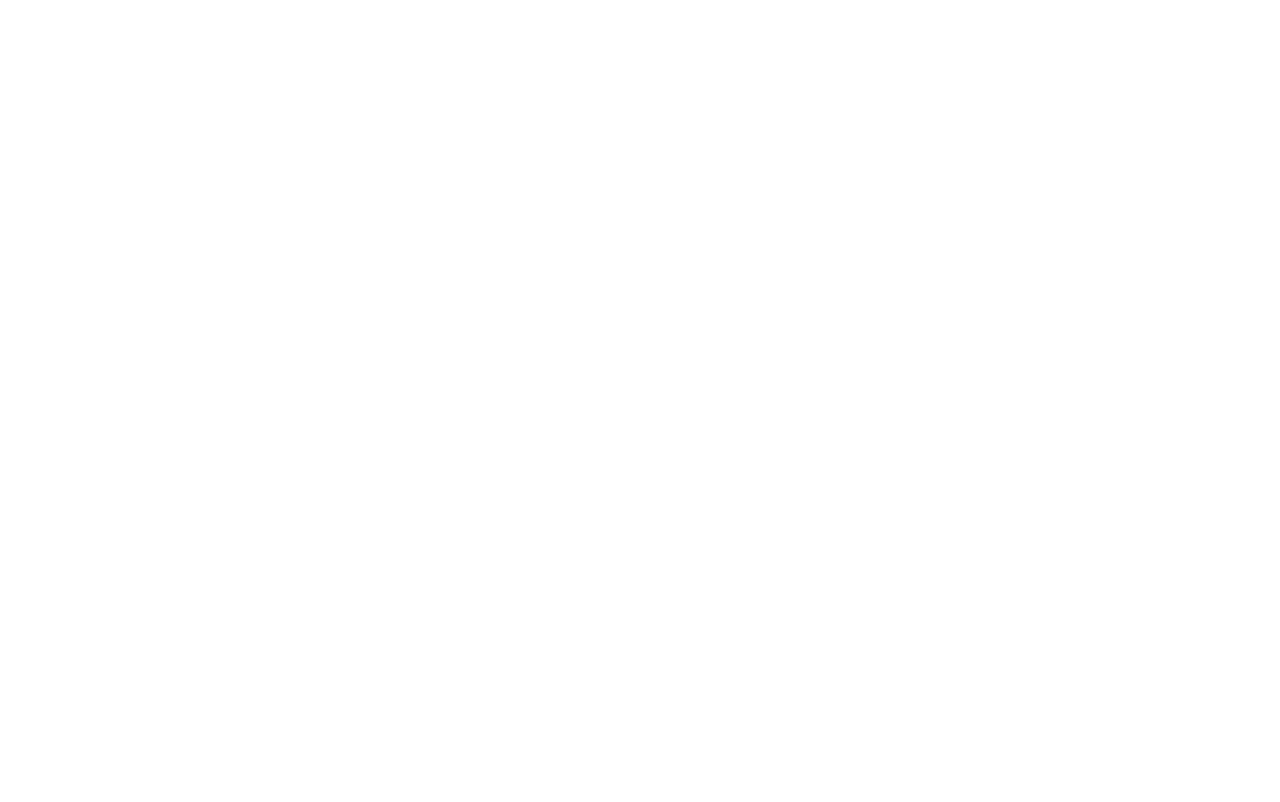
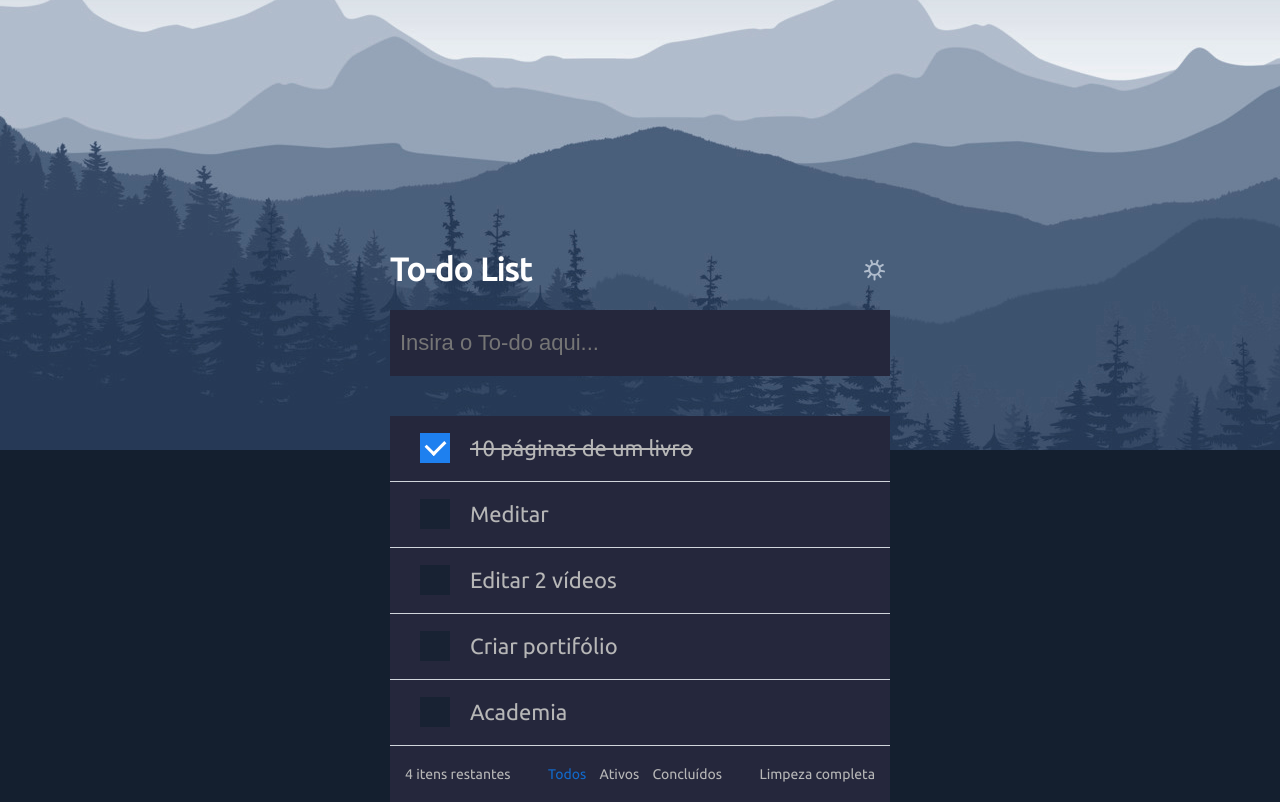
Before and after one commit to rafaelsoares97/projeto-todo-list, a plain HTML site: page index.html in a window 1280 px wide. Drawn offline with Linux system fonts and the light colour scheme.

Commit message:
Atualização

```diff
--- a/index.html
+++ b/index.html
@@ -9,7 +9,42 @@
             type="image/x-icon">
         <link rel="stylesheet" href="public/css/styles.css">
     </head>
-    <body class="">
-
+    <body class="darkmode">
+        <div class="container">
+            <div class="header">
+                <h1>To-do List</h1>
+                <a href="" class="darkmode-toggle"></a>
+            </div>
+            <input type="text" placeholder="Insira o To-do aqui...">
+            <div class="item">
+                <input type="checkbox" checked>
+                <span class="item-checked">10 páginas de um livro</span>
+            </div>
+            <div class="item">
+                <input type="checkbox">
+                <span>Meditar</span>
+            </div>
+            <div class="item">
+                <input type="checkbox">
+                <span>Editar 2 vídeos</span>
+            </div>
+            <div class="item">
+                <input type="checkbox">
+                <span>Criar portifólio</span>
+            </div>
+            <div class="item">
+                <input type="checkbox">
+                <span>Academia</span>
+            </div>
+            <div class="footer">
+                <div>4 itens restantes</div>
+                <div class="filter">
+                    <a href="#todos" class="active">Todos</a>
+                    <a href="#ativos">Ativos</a>
+                    <a href="#conlcuidos">Concluídos</a>
+                </div>
+                <a href="a">Limpeza completa</a>
+            </div>
+        </div>
     </body>
 </html>
--- a/public/css/styles.css
+++ b/public/css/styles.css
@@ -1 +1,183 @@
 @import url('https://fonts.googleapis.com/css2?family=Ubuntu&display=swap');
+
+:root {
+    --bg--darkmode: #141F2F;
+    --bg--lightmode: #E3E7EE;
+
+    --font--darkmode: #B7B7B7;
+    --font--lightmode: #263956;
+
+    --item--darkmode: #25273C;
+    --item--lightmode: #F7F5F5;
+
+    --check--darkmode: #182233;
+    --check--lightmode: #D1D5DB;
+}
+
+body {
+    display: flex;
+    justify-content: space-around;
+    background-image: url("../images/header.png");
+    background-position: top;
+    background-repeat: no-repeat;
+    background-color: var(--bg--lightmode);
+    color: #fff;
+    font-family: 'Ubuntu', sans-serif;
+    margin: 0;
+}
+
+.container {
+    margin-top: 230px;
+    width: 500px;
+}
+
+.header {
+    display: flex;
+    align-items: center;
+    justify-content: space-between;
+}
+
+h1 {
+    flex-grow: 0;
+}
+
+.darkmode-toggle {
+    width: 30px;
+    height: 30px;
+    background-image: url("../images/moon.svg");
+    background-position: center;
+    background-repeat: no-repeat;
+    flex-grow: 0;
+}
+
+input[type=text] {
+    padding: 20px 10px;
+    font-size: 22px;
+    width: calc(100% - 20px);
+    border: none;
+    margin-bottom: 40px;
+    background-color: var(--item--lightmode);
+}
+
+.item {
+    display: flex;
+    align-items: center;
+    background-color: var(--item--lightmode);
+    color: var(--font--lightmode);
+    padding: 10px;
+    height: 45px;
+    font-size: 22px;
+    border-bottom: solid 1px #D1D5DB;
+}
+
+input[type=checkbox] {
+    width: 30px;
+    height: 30px;
+    margin: 20px;
+    position: relative;
+    cursor: pointer;
+}
+
+input[type=checkbox]:before {
+    content: "";
+    display: block;
+    position: absolute;
+    width: 30px;
+    height: 30px;
+    top: 0;
+    left: 0;
+    background-color: var(--check--lightmode);
+}
+
+input[type=checkbox]:checked:before {
+    background-color: #1E80EF
+
+}
+
+input[type=checkbox]:checked::after {
+    content: "";
+    border: solid #FFF;
+    border-width: 0 3px 3px 0;
+    transform: rotate(45deg);
+    -webkit-transform: rotate(45deg);
+    -ms-transform: rotate(45deg);
+    width: 10px;
+    height: 15px;
+    display: block;
+    position: absolute;
+    top: 3px;
+    left: 9px;
+}
+
+.item-checked {
+    text-decoration: line-through;
+}
+
+.footer {
+    display: flex;
+    justify-content: space-between;
+    text-align: center;
+    background-color: var(--item--lightmode);
+    color: var(--font--lightmode);
+    padding: 20px 10px;
+    font-size: 14px;
+}
+
+.footer div {
+    margin: 0 5px;
+}
+
+.footer a {
+    margin: 0 5px;
+    text-decoration: none;
+    color: var(--font--lightmode);
+
+}
+
+.footer a:hover {
+    color: #8ac2fe;
+}
+
+.footer a.active {
+    color: #116ACC;
+}
+
+body.darkmode {
+    background-color: var(--bg--darkmode);
+}
+
+.darkmode .darkmode-toggle {
+    background-image: url('../images/sun.svg');
+}
+
+.darkmode input[type=text],
+.darkmode .item,
+.darkmode .footer {
+    background-color: var(--item--darkmode);
+    color: var(--font--darkmode);
+}
+
+.darkmode input[type=checkbox]:before{
+    background-color: var(--check--darkmode);
+}
+
+.darkmode input[type=checkbox]:checked:before {
+    background: #1E80EF
+}
+
+.darkmode a {
+    color: var(--font--darkmode);
+}
+
+@media (max-width: 600px) {
+    div.container {
+        margin-top: 150px;
+        width: 90%;
+    }
+
+    .footer {
+        padding: 10px 0;
+        font-size: 10px;
+        gap: 10px;
+    }
+}
```
